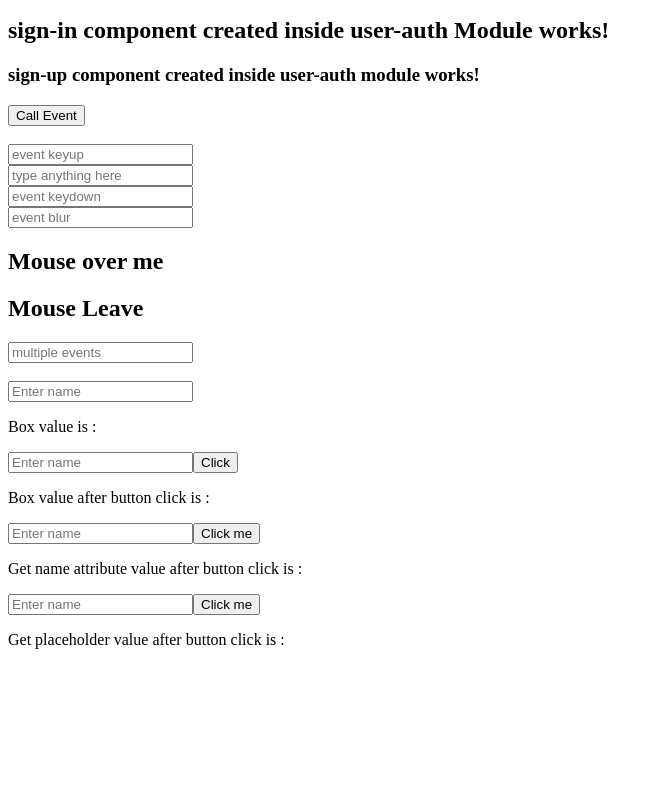
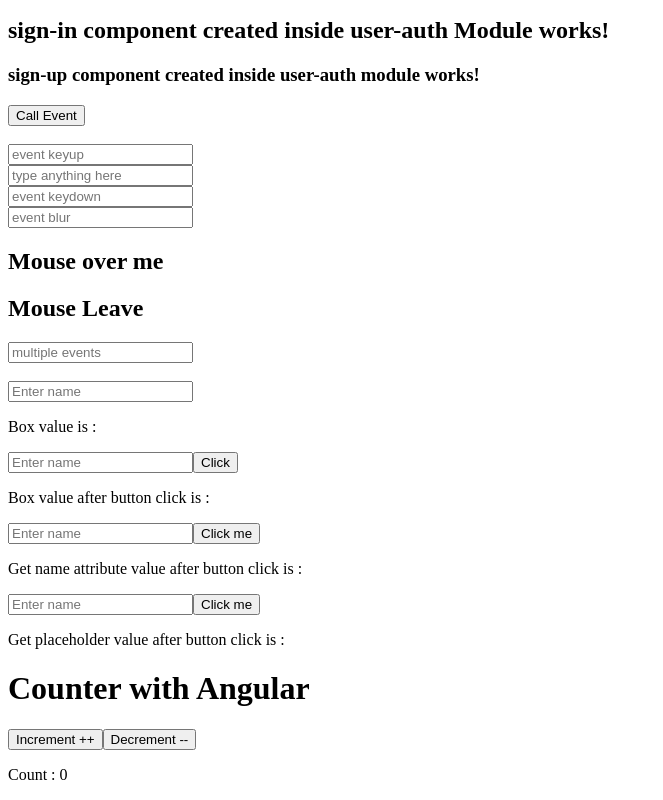
Before and after one commit to ShashikumarKoti/2024, an Angular app in the folder Angular/learnCommands/: page / in a window 1280 px wide. Shown: the part 372-1172 px from the top of the page, without its empty margins (0-663 px from the left). Before the commit the page ends 1037 px from the top, so only its background shows below. Built offline with nearby package versions, Linux system fonts and the light colour scheme.

Commit message:
counter example

```diff
--- a/Angular/learnCommands/src/app/app.component.html
+++ b/Angular/learnCommands/src/app/app.component.html
@@ -9,3 +9,4 @@
 <app-sign-up></app-sign-up>
 <app-events-learning></app-events-learning>
 <app-input-box></app-input-box>
+<app-counter-example></app-counter-example>
--- a/Angular/learnCommands/src/app/app.module.ts
+++ b/Angular/learnCommands/src/app/app.module.ts
@@ -11,6 +11,7 @@ import { ComponentWithInlineTemplateComponent } from './component-with-inline-te
 import { ComponentWithInlineTemplateAndInlineStyleComponent } from './component-with-inline-template-and-inline-style/component-with-inline-template-and-inline-style.component';
 import { EventsLearningComponent } from './events-learning/events-learning.component';
 import { InputBoxComponent } from './input-box/input-box.component';
+import { CounterExampleComponent } from './counter-example/counter-example.component';
 
 @NgModule({
   declarations: [
@@ -22,7 +23,8 @@ import { InputBoxComponent } from './input-box/input-box.component';
     ComponentWithInlineTemplateComponent,
     ComponentWithInlineTemplateAndInlineStyleComponent,
     EventsLearningComponent,
-    InputBoxComponent
+    InputBoxComponent,
+    CounterExampleComponent
   ],
   imports: [
     BrowserModule,
--- /dev/null
+++ b/Angular/learnCommands/src/app/counter-example/counter-example.component.html
@@ -0,0 +1,4 @@
+<h1>{{title}}</h1>
+<button (click)="counter('add')">Increment ++</button>
+<button (click)="counter('subtract')">Decrement --</button>
+<p>Count : {{count}}</p>
--- /dev/null
+++ b/Angular/learnCommands/src/app/counter-example/counter-example.component.ts
@@ -0,0 +1,20 @@
+import { Component, OnInit } from '@angular/core';
+
+@Component({
+  selector: 'app-counter-example',
+  templateUrl: './counter-example.component.html',
+  styleUrls: ['./counter-example.component.css']
+})
+export class CounterExampleComponent  {
+
+  title = "Counter with Angular";
+  count = 0
+  constructor() { }
+
+
+  counter(type: string) {
+    type==='add' ? this.count++ : this.count--;
+  }
+
+
+}
```
Also changed, not shown: Angular/learnCommands/src/app/counter-example/counter-example.component.css (added), 2 other files (tests, documents, lock files or other folders).
